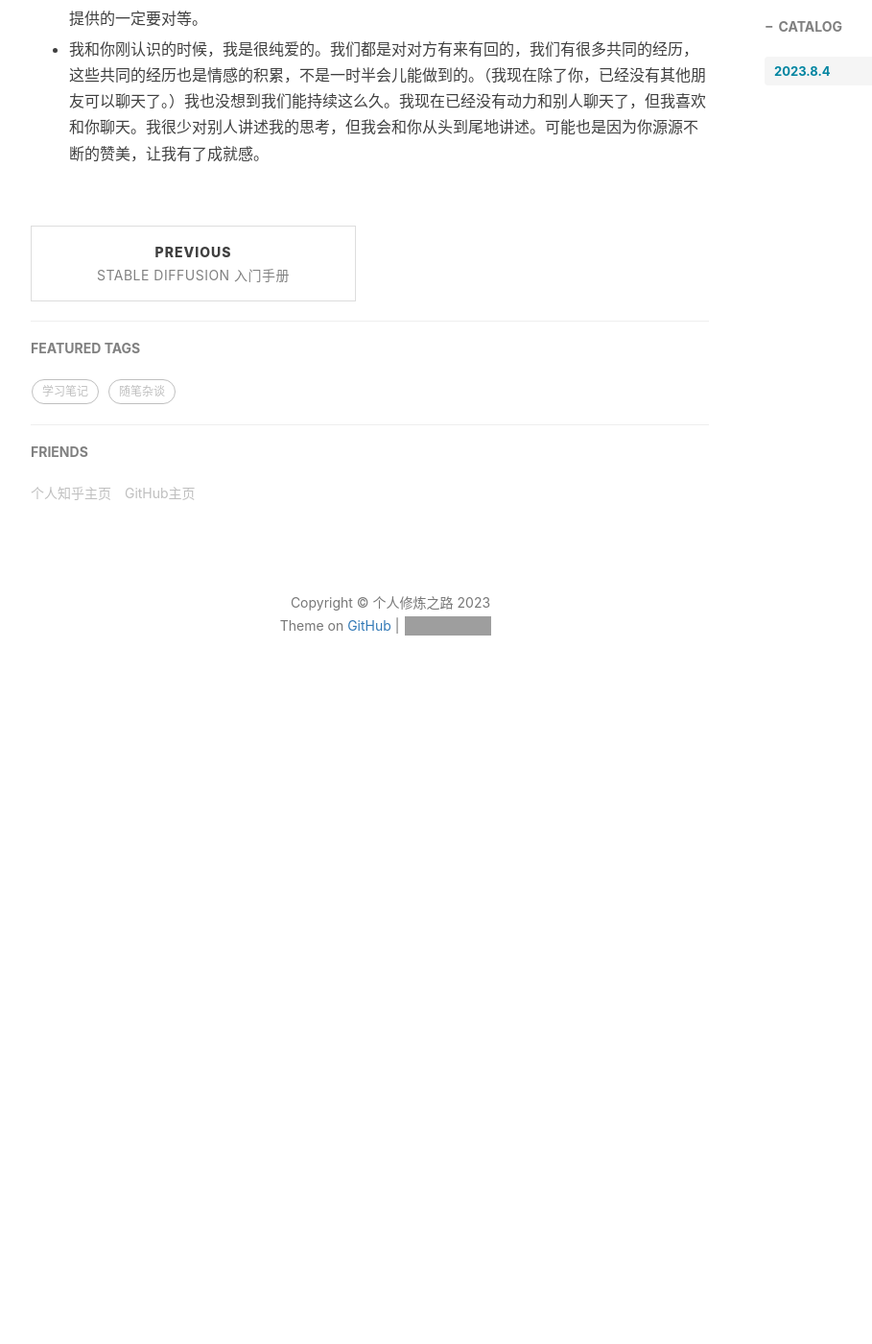
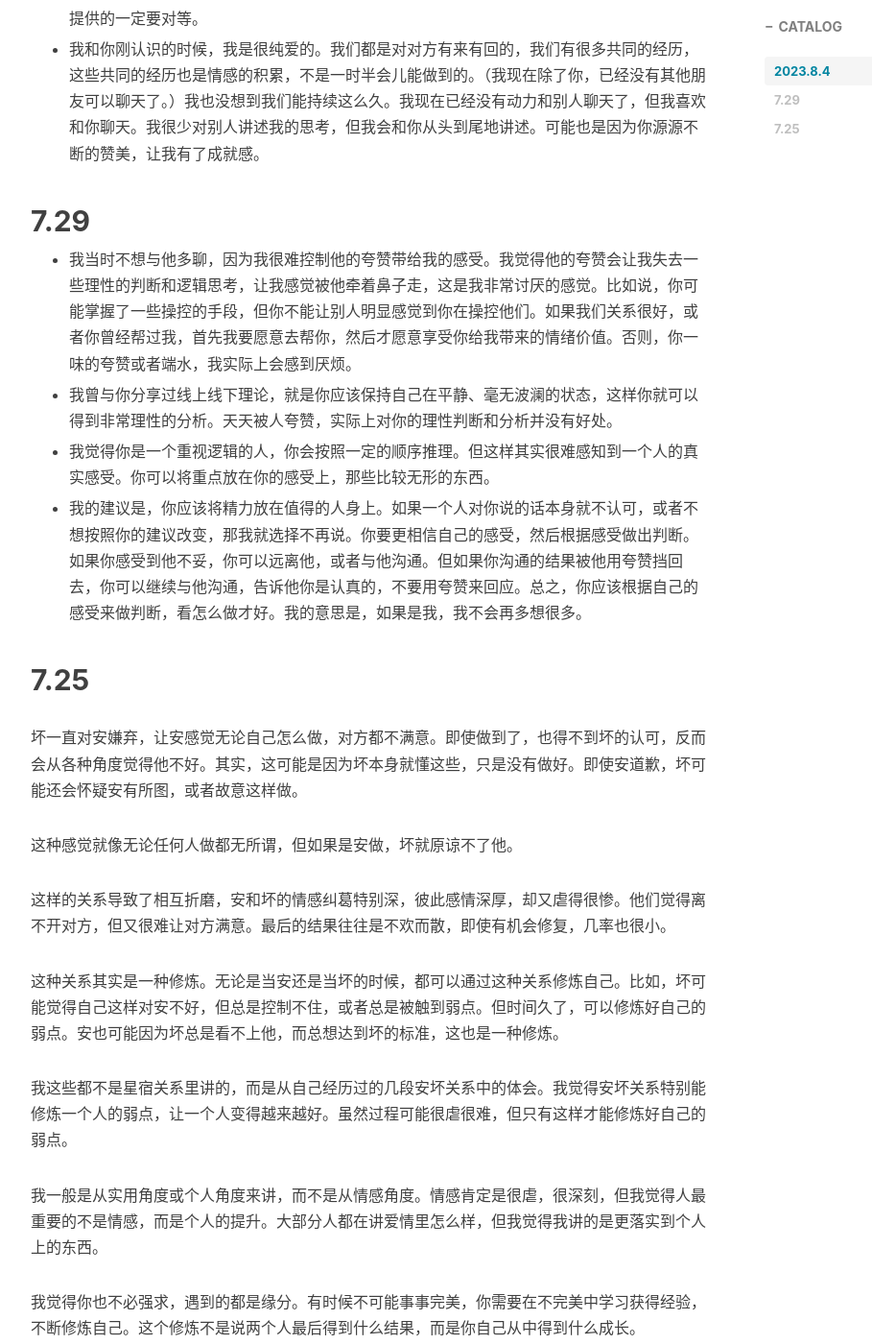
Before and after one commit to bingchuH/bingchuH.github.io, a Jekyll site: the page built from _posts/2023-08-05-wlr语录.md, in a window 1280 px wide and 1400 px high, scrolled down 1290 px. Shown: the whole window at 96% size, without its empty margins (233-1142 px from the left). Built offline with Jekyll 4.4.1, drawn with Linux system fonts in a browser that asks for light colours; nearby versions of some CDN libraries; comment, search, counter and statistics services are not loaded; before the commit the page ends 2046 px from its top, so only the background shows below that; some of the changed text lies outside the part shown; grey boxes are pictures that could not be loaded.

Commit message:
modified

```diff
--- a/_posts/2023-08-05-wlr语录.md
+++ b/_posts/2023-08-05-wlr语录.md
@@ -30,3 +30,29 @@ tags:
 - 我为什么这样呢？因为我就是这样的人。我虽然没有她那么贪心，既要金钱，又要能力，又要价值观，但是我会在价值观上，做出要求。我曾经非常离不开Steve，但是我现在可以离开他，因为我发现我的思维方式已经能与他同频了，他无法再给我提供新的思路了。我现在的观念是一种交易观，我可以把感情衡量成情绪价值。你至少要给我提供一样价值，或者我提供的和你提供的一定要对等。
 
 - 我和你刚认识的时候，我是很纯爱的。我们都是对对方有来有回的，我们有很多共同的经历，这些共同的经历也是情感的积累，不是一时半会儿能做到的。（我现在除了你，已经没有其他朋友可以聊天了。）我也没想到我们能持续这么久。我现在已经没有动力和别人聊天了，但我喜欢和你聊天。我很少对别人讲述我的思考，但我会和你从头到尾地讲述。可能也是因为你源源不断的赞美，让我有了成就感。
+
+## 7.29
+- 我当时不想与他多聊，因为我很难控制他的夸赞带给我的感受。我觉得他的夸赞会让我失去一些理性的判断和逻辑思考，让我感觉被他牵着鼻子走，这是我非常讨厌的感觉。比如说，你可能掌握了一些操控的手段，但你不能让别人明显感觉到你在操控他们。如果我们关系很好，或者你曾经帮过我，首先我要愿意去帮你，然后才愿意享受你给我带来的情绪价值。否则，你一味的夸赞或者端水，我实际上会感到厌烦。
+
+- 我曾与你分享过线上线下理论，就是你应该保持自己在平静、毫无波澜的状态，这样你就可以得到非常理性的分析。天天被人夸赞，实际上对你的理性判断和分析并没有好处。
+
+- 我觉得你是一个重视逻辑的人，你会按照一定的顺序推理。但这样其实很难感知到一个人的真实感受。你可以将重点放在你的感受上，那些比较无形的东西。
+
+- 我的建议是，你应该将精力放在值得的人身上。如果一个人对你说的话本身就不认可，或者不想按照你的建议改变，那我就选择不再说。你要更相信自己的感受，然后根据感受做出判断。如果你感受到他不妥，你可以远离他，或者与他沟通。但如果你沟通的结果被他用夸赞挡回去，你可以继续与他沟通，告诉他你是认真的，不要用夸赞来回应。总之，你应该根据自己的感受来做判断，看怎么做才好。我的意思是，如果是我，我不会再多想很多。
+
+## 7.25
+坏一直对安嫌弃，让安感觉无论自己怎么做，对方都不满意。即使做到了，也得不到坏的认可，反而会从各种角度觉得他不好。其实，这可能是因为坏本身就懂这些，只是没有做好。即使安道歉，坏可能还会怀疑安有所图，或者故意这样做。
+
+这种感觉就像无论任何人做都无所谓，但如果是安做，坏就原谅不了他。
+
+这样的关系导致了相互折磨，安和坏的情感纠葛特别深，彼此感情深厚，却又虐得很惨。他们觉得离不开对方，但又很难让对方满意。最后的结果往往是不欢而散，即使有机会修复，几率也很小。
+
+这种关系其实是一种修炼。无论是当安还是当坏的时候，都可以通过这种关系修炼自己。比如，坏可能觉得自己这样对安不好，但总是控制不住，或者总是被触到弱点。但时间久了，可以修炼好自己的弱点。安也可能因为坏总是看不上他，而总想达到坏的标准，这也是一种修炼。
+
+我这些都不是星宿关系里讲的，而是从自己经历过的几段安坏关系中的体会。我觉得安坏关系特别能修炼一个人的弱点，让一个人变得越来越好。虽然过程可能很虐很难，但只有这样才能修炼好自己的弱点。
+
+我一般是从实用角度或个人角度来讲，而不是从情感角度。情感肯定是很虐，很深刻，但我觉得人最重要的不是情感，而是个人的提升。大部分人都在讲爱情里怎么样，但我觉得我讲的是更落实到个人上的东西。
+
+我觉得你也不必强求，遇到的都是缘分。有时候不可能事事完美，你需要在不完美中学习获得经验，不断修炼自己。这个修炼不是说两个人最后得到什么结果，而是你自己从中得到什么成长。
+
+总的来说，我感觉安坏关系挺难受的，我不喜欢这种关系，特别是近安坏，一定是一方压制另一方。即使修成了，也是一方压制另一方，所以我不喜欢这种感觉。
```
Also changed, not shown: other parts of _posts/2023-08-05-wlr语录.md (+2 -2 lines).
